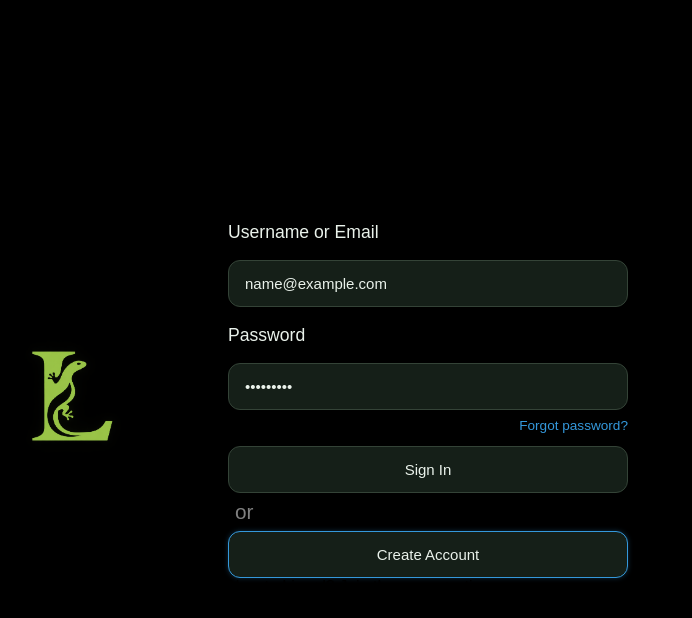
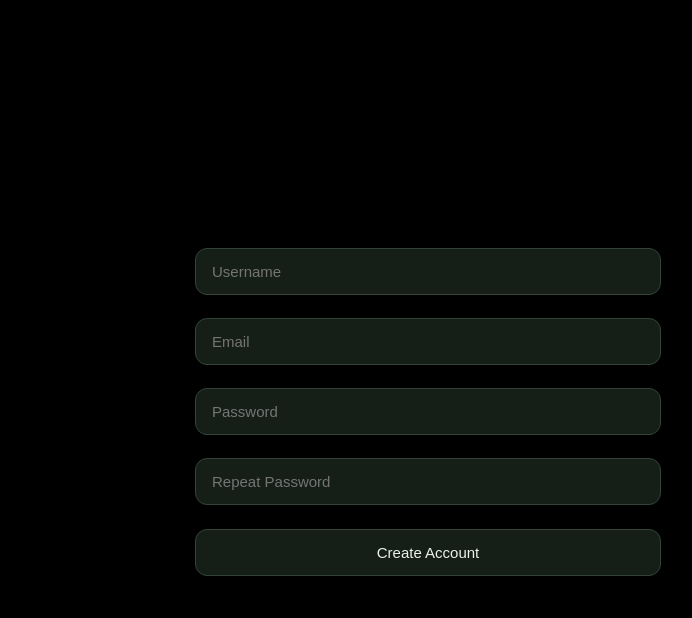
Before and after one commit to PiPower/TestWebsite, a plain HTML site: page frontend/index.html in a window 1280 px wide. Both pictures are taken after typing "name@example.com", "Sample123" into the empty fields and a click on the button "Create Account". Shown: the whole page, without its empty margins (212-904 px from the left). Drawn offline with Linux system fonts and the light colour scheme.

Commit message:
added register page

```diff
--- a/frontend/login.css
+++ b/frontend/css/login.css
@@ -107,3 +107,17 @@ input::-ms-reveal
 {
     filter: invert(1);
 }
+
+#create-account
+{
+   display: none;
+}
+
+.raw-field-margin
+{
+    margin-top: 10%;
+    width: 200%;
+    position: relative;
+    left: -50%;
+    justify-content: center;
+}
--- a/frontend/index.html
+++ b/frontend/index.html
@@ -3,11 +3,11 @@
 <head>
     <meta charset="UTF-8">
     <title>Lizard</title>
-    <script src="login.js" defer> </script>
-    <link rel="stylesheet" href="login.css">
+    <script src="js/login.js" defer> </script>
+    <link rel="stylesheet" href="css/login.css">
 </head>
 <body>
-
+    <div id="login_view">
         <img class = "logo" src="imgs/title.png" alt="Lizard"  width="100" height="100">
         <div class="login-container">
             <form id="loginForm" method="get">
@@ -18,6 +18,7 @@
                     id="username"
                     name="login"
                     placeholder="Username or Email"
+                    maxlength="50"
                     required
                 >
                 <p class = "input-label"> Password </p>
@@ -30,6 +31,7 @@
                         name="password"
                         placeholder="Password"
                         autocomplete="current-password"
+                        maxlength="100"
                         required
                     >
                     <div class="forgot-password-container">
@@ -41,9 +43,60 @@
 
                 <button type="button" class="input-field" id="signInButton">Sign In</button>
                 <div class="or-div"> or </div>
-            <button type="button" class="input-field" id="createAccountButton">Create Account</button>
+                <button type="button" class="input-field" id="registerButton">Create Account</button>
+                <div class = "or-div">
                 New to Lizard? Join the conversation.
+                </div>
             </form>
         </div>
+    </div>
+  <div id = "create-account">
+    <div class="login-container">
+        <form id="create-account-form">
+            <div class="raw-field-margin"> <input
+                class = "input-field"
+                type="username"
+                id="create-username"
+                name="create-username"
+                placeholder="Username"
+                maxlength="50"
+                required
+            > </div>
+            <div class="raw-field-margin"> <input
+                class = "input-field"
+                type="email"
+                id="create-email"
+                name="create-email"
+                placeholder="Email"
+                maxlength="100"
+                required
+            ></div>
+            <div class="raw-field-margin"> <input
+                class = "input-field"
+                type="password"
+                id="create-password"
+                name="create-password"
+                placeholder="Password"
+                maxlength="100"
+                required
+            ></div>
+            <div class="raw-field-margin"> <input
+                class = "input-field"
+                type="password"
+                id="repeat-password"
+                name="repeat-password"
+                placeholder="Repeat Password"
+                maxlength="100"
+                required
+            ></div>
+
+            <div class="raw-field-margin">
+                <button type="button" class="input-field" id="createAccountButton">Create Account</button>
+            </div>
+        </form>
+    </div>
+  </div>
+
+
 </body>
 </html>
--- a/frontend/login.js
+++ b/frontend/js/login.js
@@ -1,9 +1,10 @@
 const signInButton = document.getElementById("signInButton");
+const registerButton = document.getElementById("registerButton");
 const createAccountButton = document.getElementById("createAccountButton");
 
 signInButton.addEventListener("click", handleSignIn);
-
-createAccountButton.addEventListener("click", handleRegister);
+registerButton.addEventListener("click", handleRegister);
+createAccountButton.addEventListener("click", handleCreateAccount);
 
 async function handleSignIn(event)
 {
@@ -47,5 +48,11 @@ async function handleSignIn(event)
 
 async function handleRegister(event)
 {
-    alert("Register button clicked");
+    document.getElementById("login_view").style.display = "none";
+    document.getElementById("create-account").style.display = "block";
 }
+
+async function handleCreateAccount(event)
+{
+    alert("Create Account button clicked");
+}
```
Lines whose indentation alone changed are shown as unchanged.
